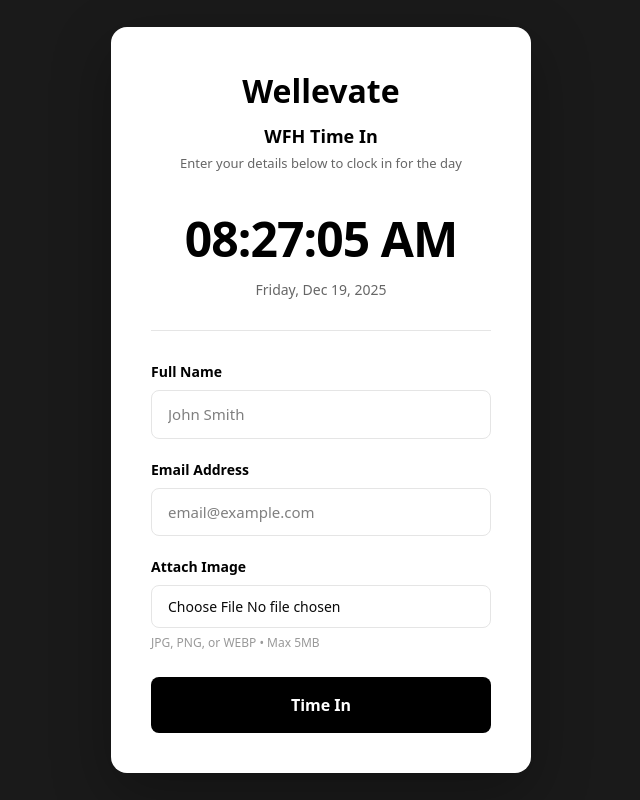
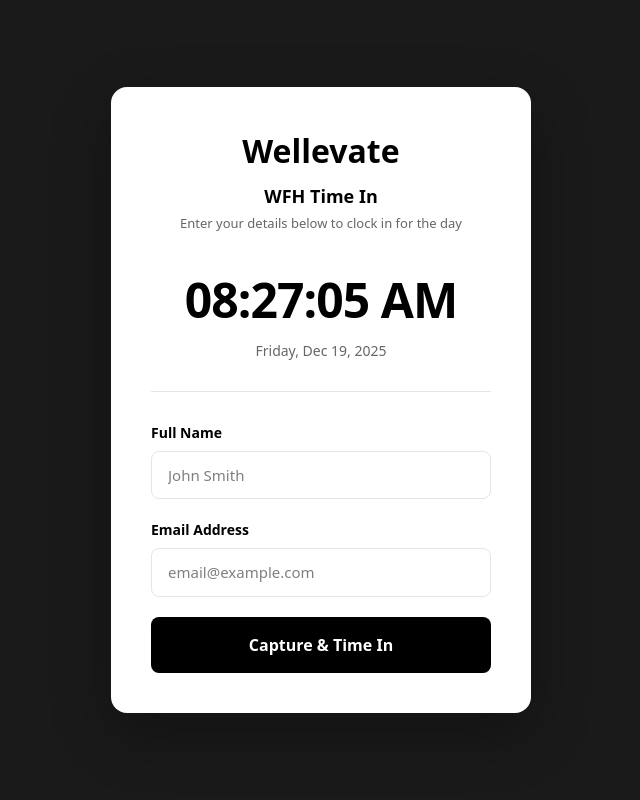
Before and after one commit to Wellevate-Developers/WV_wfh-timein, a Next.js app: page /wfh-timein/ in a window 1280 px wide. Shown: the whole page, without its empty margins (319-959 px from the left). Built offline with nearby package versions, Linux system fonts and the light colour scheme.

Commit message:
DevOps/ Testing ScreenCapture

```diff
--- a/src/app/page.tsx
+++ b/src/app/page.tsx
@@ -1,11 +1,10 @@
 "use client";
-import { useState, useEffect } from "react";
-import { Button } from "../components/ui/button";
+import { useState, useEffect, useRef } from "react";
+import * as htmlToImage from "html-to-image";
 
 export default function Home() {
   const [name, setName] = useState("");
   const [email, setEmail] = useState("");
-  const [attachment, setAttachment] = useState<File | null>(null);
   const [currentTime, setCurrentTime] = useState(new Date());
   const [loading, setLoading] = useState(false);
   const [result, setResult] = useState<null | {
@@ -14,6 +13,9 @@
     date: string;
   }>(null);
 
+  const formRef = useRef<HTMLDivElement>(null);
+
+  // Update clock every second
   useEffect(() => {
     const timer = setInterval(() => setCurrentTime(new Date()), 1000);
     return () => clearInterval(timer);
@@ -33,31 +35,50 @@
     year: "numeric"
   });
 
+  // Capture form as image
+  const captureFormAsImage = async (): Promise<File> => {
+    if (!formRef.current) {
+      throw new Error("Form not found");
+    }
+
+    const blob = await htmlToImage.toBlob(formRef.current, {
+      pixelRatio: 2,
+      backgroundColor: "#ffffff"
+    });
+
+    if (!blob) {
+      throw new Error("Failed to capture form");
+    }
+
+    return new File(
+      [blob],
+      `timein-form-${Date.now()}.png`,
+      { type: "image/png" }
+    );
+  };
+
+  // Time In function
   const timeIn = async () => {
-    // ✅ Validation: Check name, email, and image
     if (!name || !email) {
       alert("Please enter your name and email");
-      return;
-    }
-
-    if (!attachment) {
-      alert("Please attach an image");
       return;
     }
 
     setLoading(true);
 
     try {
+      // Capture the form only
+      const screenshot = await captureFormAsImage();
+
       const formData = new FormData();
       formData.append("name", name);
       formData.append("email", email);
-      formData.append("attachment", attachment);
+      formData.append("attachment", screenshot);
 
-      // ✅ Use environment variable
       const basePath = process.env.NEXT_PUBLIC_BASE_PATH || '';
       const res = await fetch(`${basePath}/api/time-in`, {
         method: "POST",
-        body: formData,
+        body: formData
       });
 
       const data = await res.json();
@@ -70,10 +91,12 @@
       setResult({
         status: data.status,
         timeIn: data.timeIn,
-        date: data.date,
+        date: data.date
       });
+
     } catch (err) {
-      alert("Something went wrong. Please try again.");
+      console.error(err);
+      alert("Failed to capture form.");
     } finally {
       setLoading(false);
     }
@@ -91,6 +114,7 @@
       }}
     >
       <div
+        ref={formRef}
         style={{
           width: 420,
           padding: 40,
@@ -99,72 +123,30 @@
           boxShadow: "0 20px 60px rgba(0,0,0,0.3)"
         }}
       >
-        {/* Header with Logo */}
+        {/* Header */}
         <div style={{ textAlign: "center", marginBottom: 30 }}>
-          <h1 style={{
-            fontSize: 32,
-            fontWeight: "bold",
-            margin: 0,
-            marginBottom: 8,
-            color: "#000"
-          }}>
+          <h1 style={{ fontSize: 32, fontWeight: "bold", margin: 0, marginBottom: 8, color: "#000" }}>
             Wellevate
           </h1>
-          <h2 style={{
-            fontSize: 18,
-            fontWeight: "600",
-            margin: 0,
-            marginBottom: 4,
-            color: "#000"
-          }}>
+          <h2 style={{ fontSize: 18, fontWeight: "600", margin: 0, marginBottom: 4, color: "#000" }}>
             WFH Time In
           </h2>
-          <p style={{
-            fontSize: 13,
-            color: "#666",
-            margin: 0
-          }}>
+          <p style={{ fontSize: 13, color: "#666", margin: 0 }}>
             Enter your details below to clock in for the day
           </p>
         </div>
 
         {/* Clock */}
-        <div style={{
-          textAlign: "center",
-          marginBottom: 30,
-          paddingBottom: 30,
-          borderBottom: "1px solid #e5e5e5"
-        }}>
-          <h1
-            style={{
-              fontSize: 48,
-              fontWeight: "bold",
-              margin: 0,
-              marginBottom: 4,
-              color: "#000",
-              letterSpacing: "-0.02em"
-            }}
-          >
+        <div style={{ textAlign: "center", marginBottom: 30, paddingBottom: 30, borderBottom: "1px solid #e5e5e5" }}>
+          <h1 style={{ fontSize: 48, fontWeight: "bold", margin: 0, marginBottom: 4, color: "#000", letterSpacing: "-0.02em" }}>
             {formattedTime}
           </h1>
-          <p style={{
-            fontSize: 14,
-            color: "#666",
-            margin: 0
-          }}>
-            {formattedDate}
-          </p>
+          <p style={{ fontSize: 14, color: "#666", margin: 0 }}>{formattedDate}</p>
         </div>
 
         {/* Full Name Input */}
         <div style={{ marginBottom: 20 }}>
-          <label style={{
-            display: "block",
-            fontWeight: "600",
-            marginBottom: 8,
-            fontSize: 14,
-            color: "#000"
-          }}>
+          <label style={{ display: "block", fontWeight: "600", marginBottom: 8, fontSize: 14, color: "#000" }}>
             Full Name
           </label>
           <input
@@ -188,13 +170,7 @@
 
         {/* Email Address Input */}
         <div style={{ marginBottom: 20 }}>
-          <label style={{
-            display: "block",
-            fontWeight: "600",
-            marginBottom: 8,
-            fontSize: 14,
-            color: "#000"
-          }}>
+          <label style={{ display: "block", fontWeight: "600", marginBottom: 8, fontSize: 14, color: "#000" }}>
             Email Address
           </label>
           <input
@@ -216,43 +192,6 @@
           />
         </div>
 
-        {/* Attach Image */}
-        <div style={{ marginBottom: 25 }}>
-          <label style={{
-            display: "block",
-            fontWeight: "600",
-            marginBottom: 8,
-            fontSize: 14,
-            color: "#000"
-          }}>
-            Attach Image
-          </label>
-          <input
-            type="file"
-            accept="image/png,image/jpeg,image/webp"
-            disabled={!!result}
-            onChange={(e) => setAttachment(e.target.files?.[0] || null)}
-            style={{
-              width: "100%",
-              fontSize: 14,
-              padding: "10px 16px",
-              border: "1px solid #e5e5e5",
-              borderRadius: 8,
-              boxSizing: "border-box",
-              backgroundColor: result ? "#f5f5f5" : "#fff",
-              cursor: result ? "not-allowed" : "pointer"
-            }}
-          />
-          <p style={{
-            fontSize: 12,
-            color: "#999",
-            marginTop: 6,
-            marginBottom: 0
-          }}>
-            JPG, PNG, or WEBP • Max 5MB
-          </p>
-        </div>
-
         {/* Time In Button */}
         <button
           onClick={timeIn}
@@ -271,7 +210,7 @@
             opacity: loading || result ? 0.6 : 1
           }}
         >
-          {loading ? "Recording..." : result ? "Time In Recorded" : "Time In"}
+          {loading ? "Capturing..." : result ? "Time In Recorded" : "Capture & Time In"}
         </button>
 
         {/* Result */}
```
